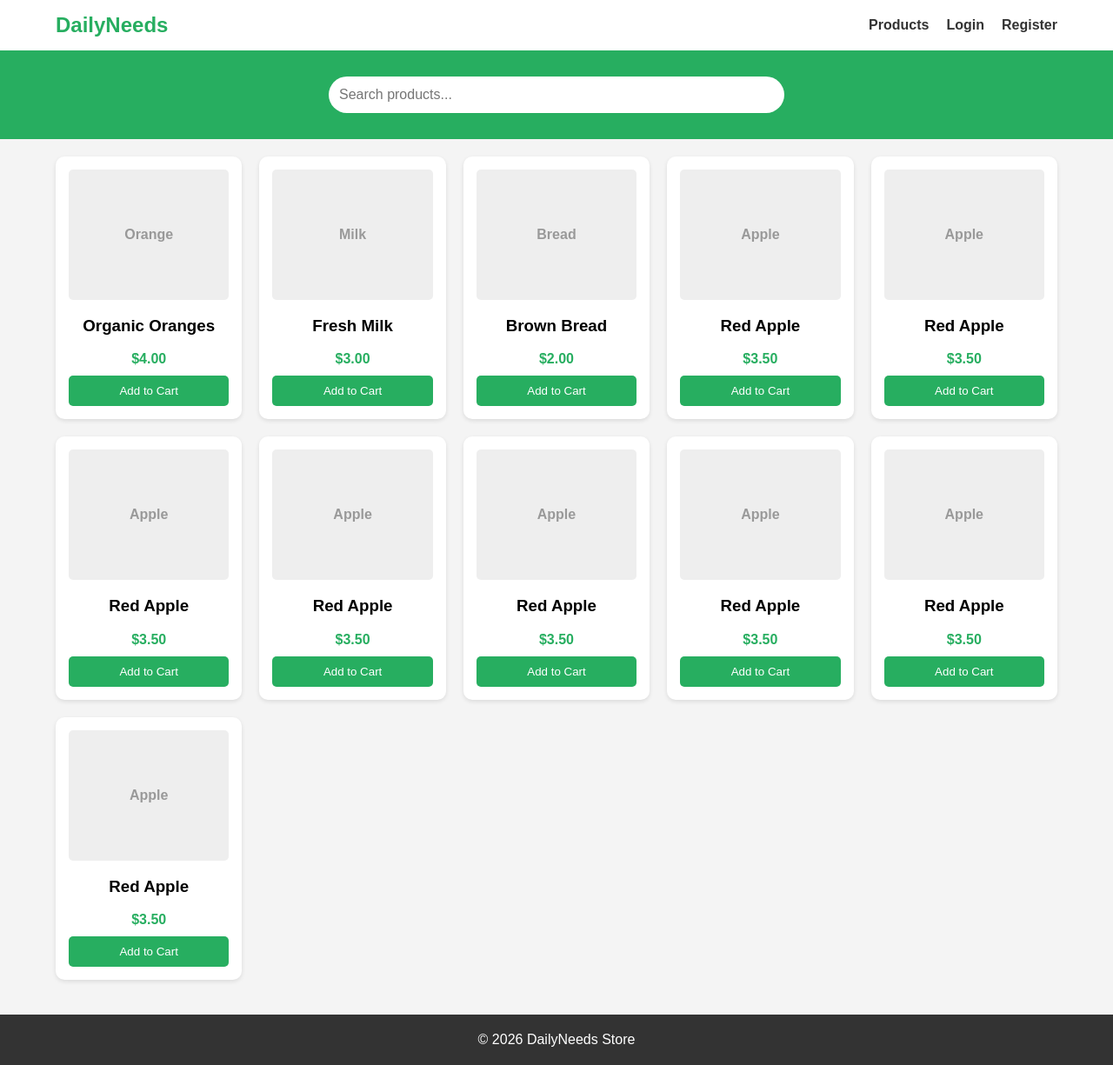
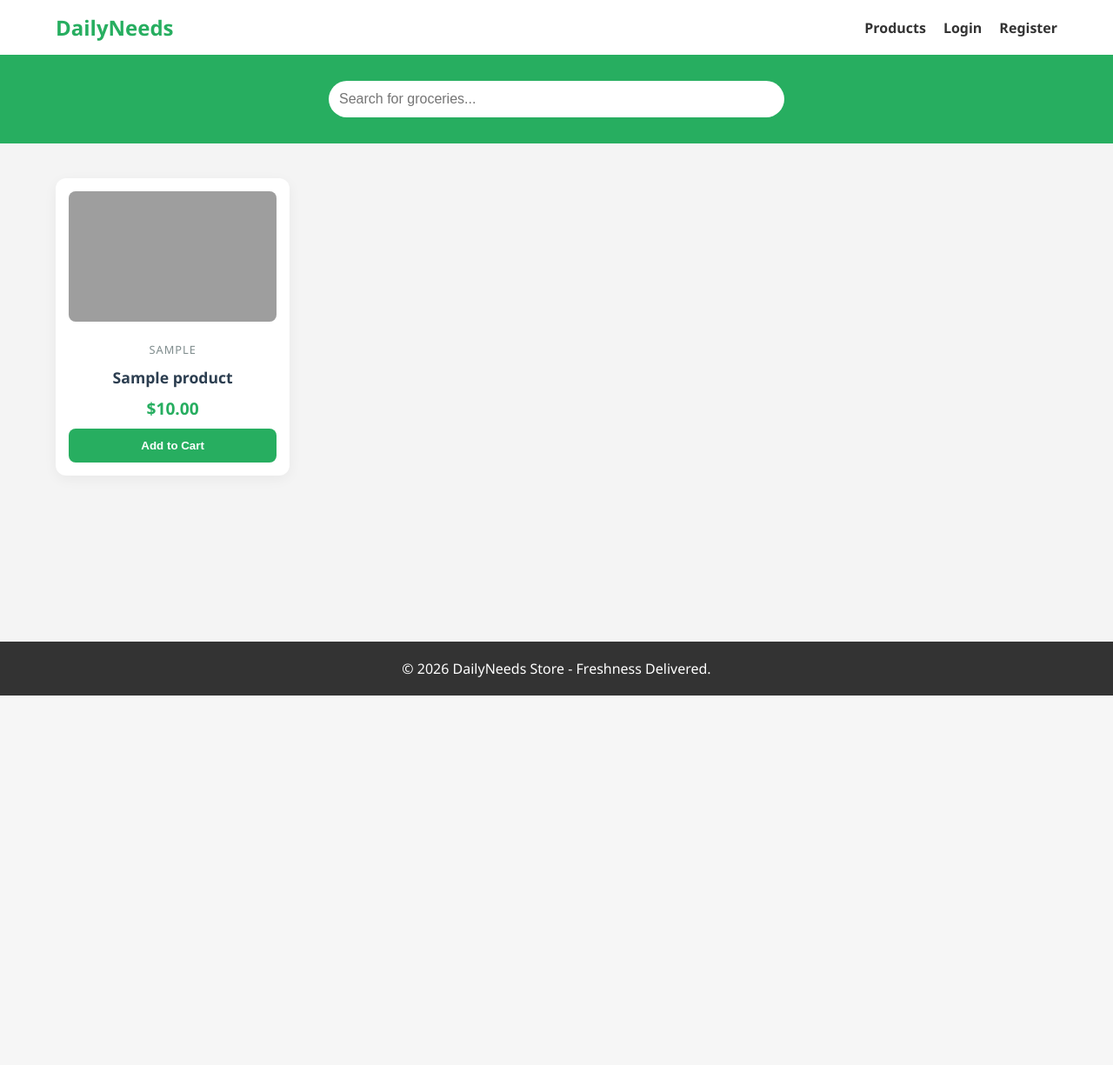
Before and after one commit to nahidrupok/DailyNeeds, a PHP site: page /view/products.php in a window 1280 px wide. Shown: the whole page at 87% size. After the commit the page ends 800 px from the top, so only its background shows below. Run offline with PHP 8.4, Linux system fonts and the light colour scheme; tables that the repository leaves empty hold one stand-in row (values such as "Sample post"); grey boxes are pictures that could not be loaded.

Commit message:
Modified

```diff
--- /dev/null
+++ b/model/products.php
@@ -0,0 +1,64 @@
+<?php
+require_once __DIR__ . '/DataBase.php';
+function AddProduct($pName, $category, $price)
+{
+    global $conn;
+
+    $checkQuery = "SELECT * FROM products WHERE name = '$pName'";
+    $checkResult = mysqli_query($conn, $checkQuery);
+
+    if (mysqli_num_rows($checkResult) > 0) {
+        return "product_exists";
+    }
+
+
+    // 3. Execute Insert
+    $query = "INSERT INTO products (name, category, price)
+              VALUES ('$pName', '$category', '$price')";
+
+    $result = mysqli_query($conn, $query);
+
+    if ($result) {
+        return true;
+    } else {
+        return false;
+    }
+}
+
+// all products
+function GetAllProducts()
+{
+    global $conn;
+
+    // 1. Define the query to fetch all products
+    $query = "SELECT id, name, category, price FROM products ORDER BY id DESC";
+
+    // 2. Execute the query
+    $result = mysqli_query($conn, $query);
+
+    // 3. Return the result set
+    if ($result) {
+        return $result;
+    } else {
+        return false;
+    }
+}
+function GetProductById($id) {
+    global $conn;
+    $query = "SELECT * FROM products WHERE id = '$id'";
+    $result = mysqli_query($conn, $query);
+
+    if ($result && mysqli_num_rows($result) > 0) {
+        return mysqli_fetch_assoc($result);
+    }
+    return false;
+}
+
+function UpdateProduct($id, $name, $category, $price) {
+    global $conn;
+    $query = "UPDATE products
+              SET name = '$name', category = '$category', price = '$price'
+              WHERE id = '$id'";
+
+    return mysqli_query($conn, $query);
+}
--- a/view/products.php
+++ b/view/products.php
@@ -1,3 +1,15 @@
+<?php
+session_start();
+// 1. Include your database and product model
+require_once '../model/database.php';
+require_once '../model/products.php';
+
+// 2. Fetch all products from the database
+$productsResult = GetAllProducts();
+
+// Demo image URL base (using a service like Unsplash)
+$demoImgBase = "https://images.unsplash.com/photo-1542838132-92c53300491e?auto=format&fit=crop&q=80&w=200&h=150";
+?>
 <!DOCTYPE html>
 <html lang="en">
 <head>
@@ -5,101 +17,24 @@
     <meta name="viewport" content="width=device-width, initial-scale=1.0">
     <title>DailyNeeds | All Products</title>
     <style>
-
-        body {
-            margin: 0;
-            font-family: sans-serif;
-            background: #f4f4f4;
-            display: flex;
-            flex-direction: column;
-            min-height: 100vh;
-        }
-
-
-        nav {
-            background: #fff;
-            padding: 15px 5%;
-            display: flex;
-            justify-content: space-between;
-            align-items: center;
-            box-shadow: 0 2px 5px rgba(0,0,0,0.1);
-        }
-
+        body { margin: 0; font-family: 'Segoe UI', sans-serif; background: #f4f4f4; display: flex; flex-direction: column; min-height: 100vh; }
+        nav { background: #fff; padding: 15px 5%; display: flex; justify-content: space-between; align-items: center; box-shadow: 0 2px 5px rgba(0,0,0,0.1); }
         .logo { font-size: 24px; font-weight: bold; color: #27ae60; text-decoration: none; }
-
         .nav-links { list-style: none; display: flex; gap: 20px; }
-
         .nav-links a { text-decoration: none; color: #333; font-weight: 600; }
-
-
-        .search-box {
-            background: #27ae60;
-            padding: 30px;
-            text-align: center;
-        }
-
-        #productSearch {
-            padding: 12px;
-            width: 80%;
-            max-width: 500px;
-            border-radius: 25px;
-            border: none;
-            font-size: 16px;
-        }
-
-
-        .content {
-            padding: 20px 5%;
-            flex: 1;
-        }
-
-        .product-grid {
-            display: grid;
-            grid-template-columns: repeat(auto-fill, minmax(200px, 1fr));
-            gap: 20px;
-        }
-
-        .card {
-            background: white;
-            padding: 15px;
-            border-radius: 10px;
-            text-align: center;
-            box-shadow: 0 2px 5px rgba(0,0,0,0.1);
-        }
-
-
-        .img-placeholder {
-            width: 100%;
-            height: 150px;
-            background: #eee;
-            margin-bottom: 10px;
-            border-radius: 5px;
-            display: flex;
-            align-items: center;
-            justify-content: center;
-            font-weight: bold;
-            color: #999;
-        }
-
-        .price { color: #27ae60; font-weight: bold; display: block; margin: 10px 0; }
-
-        .btn {
-            background: #27ae60;
-            color: white;
-            border: none;
-            padding: 10px;
-            width: 100%;
-            border-radius: 5px;
-            cursor: pointer;
-        }
-
-        footer {
-            background: #333;
-            color: white;
-            text-align: center;
-            padding: 20px;
-            margin-top: 20px;
-        }
+        .search-box { background: #27ae60; padding: 30px; text-align: center; }
+        #productSearch { padding: 12px; width: 80%; max-width: 500px; border-radius: 25px; border: none; font-size: 16px; outline: none; }
+        .content { padding: 40px 5%; flex: 1; }
+        .product-grid { display: grid; grid-template-columns: repeat(auto-fill, minmax(220px, 1fr)); gap: 25px; }
+        .card { background: white; padding: 15px; border-radius: 12px; text-align: center; box-shadow: 0 4px 15px rgba(0,0,0,0.05); transition: transform 0.2s; }
+        .card:hover { transform: translateY(-5px); }
+        .product-img { width: 100%; height: 150px; object-fit: cover; border-radius: 8px; margin-bottom: 15px; background: #eee; }
+        .card h3 { font-size: 1.1rem; margin: 10px 0 5px; color: #2c3e50; }
+        .category-label { font-size: 0.8rem; color: #7f8c8d; text-transform: uppercase; letter-spacing: 1px; }
+        .price { color: #27ae60; font-weight: bold; font-size: 1.2rem; display: block; margin: 10px 0; }
+        .btn { background: #27ae60; color: white; border: none; padding: 12px; width: 100%; border-radius: 8px; cursor: pointer; font-weight: 600; transition: 0.3s; }
+        .btn:hover { background: #219150; }
+        footer { background: #333; color: white; text-align: center; padding: 20px; margin-top: 20px; }
     </style>
 </head>
 <body>
@@ -108,94 +43,46 @@
         <a href="index.php" class="logo">DailyNeeds</a>
         <div class="nav-links">
             <a href="products.php">Products</a>
-            <a href="#">Login</a>
-            <a href="#">Register</a>
+            <a href="login.php">Login</a>
+            <a href="register.php">Register</a>
         </div>
     </nav>
 
     <div class="search-box">
-        <input type="text" id="productSearch" placeholder="Search products..." onkeyup="filterProducts()">
+        <input type="text" id="productSearch" placeholder="Search for groceries..." onkeyup="filterProducts()">
     </div>
 
     <div class="content">
         <div class="product-grid" id="productGrid">
 
-            <div class="card" data-name="orange fruit">
-                <div class="img-placeholder">Orange</div>
-                <h3>Organic Oranges</h3>
-                <span class="price">$4.00</span>
-                <button class="btn">Add to Cart</button>
-            </div>
+            <?php
+            // 3. Loop through database results
+            if ($productsResult && mysqli_num_rows($productsResult) > 0):
+                while ($product = mysqli_fetch_assoc($productsResult)):
+                    // Create search keywords for the data-name attribute
+                    $searchKeywords = strtolower($product['name'] . " " . $product['category']);
+            ?>
+                <div class="card" data-name="<?php echo $searchKeywords; ?>">
+                    <img src="<?php echo $demoImgBase; ?>" alt="Product" class="product-img">
 
-            <div class="card" data-name="milk dairy">
-                <div class="img-placeholder">Milk</div>
-                <h3>Fresh Milk</h3>
-                <span class="price">$3.00</span>
-                <button class="btn">Add to Cart</button>
-            </div>
+                    <span class="category-label"><?php echo htmlspecialchars($product['category']); ?></span>
+                    <h3><?php echo htmlspecialchars($product['name']); ?></h3>
+                    <span class="price">$<?php echo number_format($product['price'], 2); ?></span>
 
-            <div class="card" data-name="bread bakery">
-                <div class="img-placeholder">Bread</div>
-                <h3>Brown Bread</h3>
-                <span class="price">$2.00</span>
-                <button class="btn">Add to Cart</button>
-            </div>
-
-
-            <div class="card" data-name="apple fruit">
-                <div class="img-placeholder">Apple</div>
-                <h3>Red Apple</h3>
-                <span class="price">$3.50</span>
-                <button class="btn">Add to Cart</button>
-            </div>
-            <div class="card" data-name="apple fruit">
-                <div class="img-placeholder">Apple</div>
-                <h3>Red Apple</h3>
-                <span class="price">$3.50</span>
-                <button class="btn">Add to Cart</button>
-            </div>
-            <div class="card" data-name="apple fruit">
-                <div class="img-placeholder">Apple</div>
-                <h3>Red Apple</h3>
-                <span class="price">$3.50</span>
-                <button class="btn">Add to Cart</button>
-            </div>
-            <div class="card" data-name="apple fruit">
-                <div class="img-placeholder">Apple</div>
-                <h3>Red Apple</h3>
-                <span class="price">$3.50</span>
-                <button class="btn">Add to Cart</button>
-            </div>
-            <div class="card" data-name="apple fruit">
-                <div class="img-placeholder">Apple</div>
-                <h3>Red Apple</h3>
-                <span class="price">$3.50</span>
-                <button class="btn">Add to Cart</button>
-            </div>
-            <div class="card" data-name="apple fruit">
-                <div class="img-placeholder">Apple</div>
-                <h3>Red Apple</h3>
-                <span class="price">$3.50</span>
-                <button class="btn">Add to Cart</button>
-            </div>
-            <div class="card" data-name="apple fruit">
-                <div class="img-placeholder">Apple</div>
-                <h3>Red Apple</h3>
-                <span class="price">$3.50</span>
-                <button class="btn">Add to Cart</button>
-            </div>
-            <div class="card" data-name="apple fruit">
-                <div class="img-placeholder">Apple</div>
-                <h3>Red Apple</h3>
-                <span class="price">$3.50</span>
-                <button class="btn">Add to Cart</button>
-            </div>
+                    <button class="btn">Add to Cart</button>
+                </div>
+            <?php
+                endwhile;
+            else:
+                echo "<p style='grid-column: 1/-1; text-align: center;'>No products available at the moment.</p>";
+            endif;
+            ?>
 
         </div>
     </div>
 
     <footer>
-        &copy; 2026 DailyNeeds Store
+        &copy; 2026 DailyNeeds Store - Freshness Delivered.
     </footer>
 
     <script>
```
Also changed, not shown: controller/productControll.php (added, +28 -0 lines), controller/updateProductControll.php (added, +43 -0 lines), model/users.php (+19 -3 lines), view/allProducts.php (+23 -24 lines), view/allUsers.php (+22 -31 lines), view/editProduct.php (+24 -12 lines).
